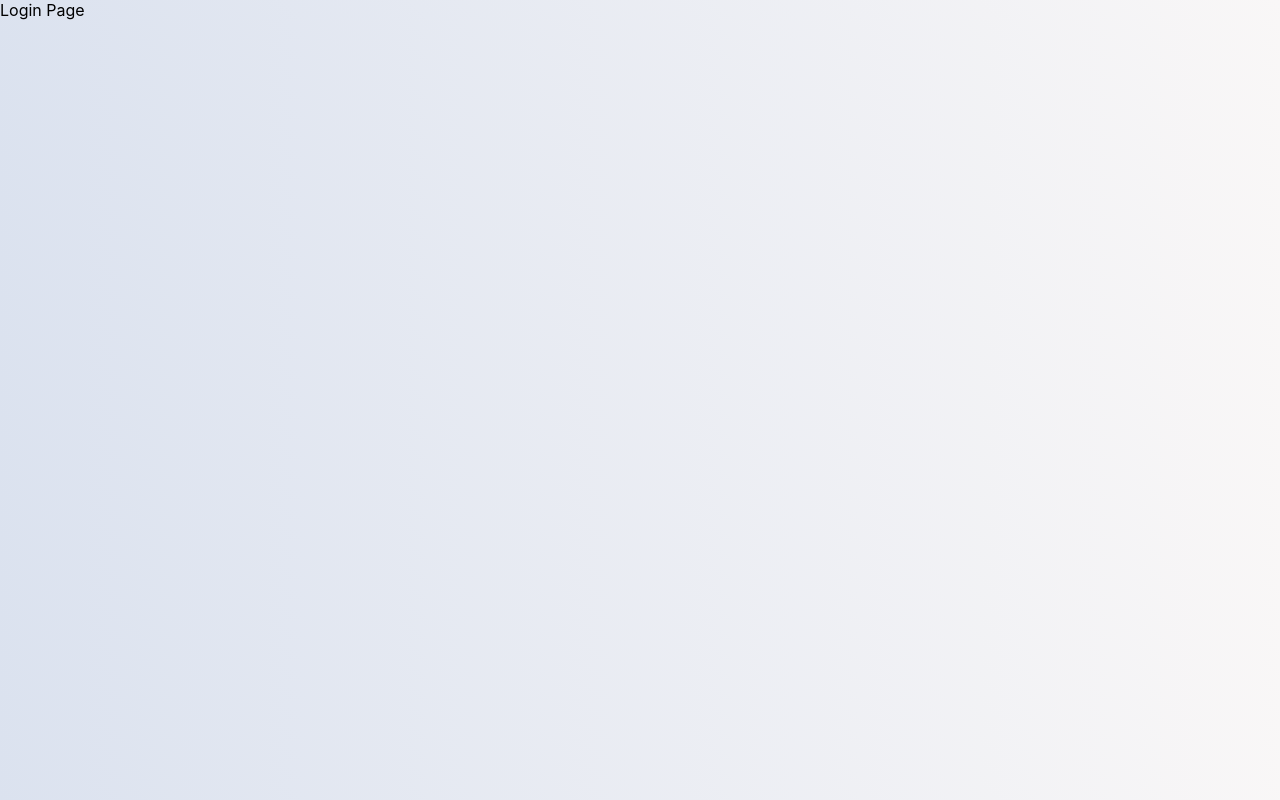
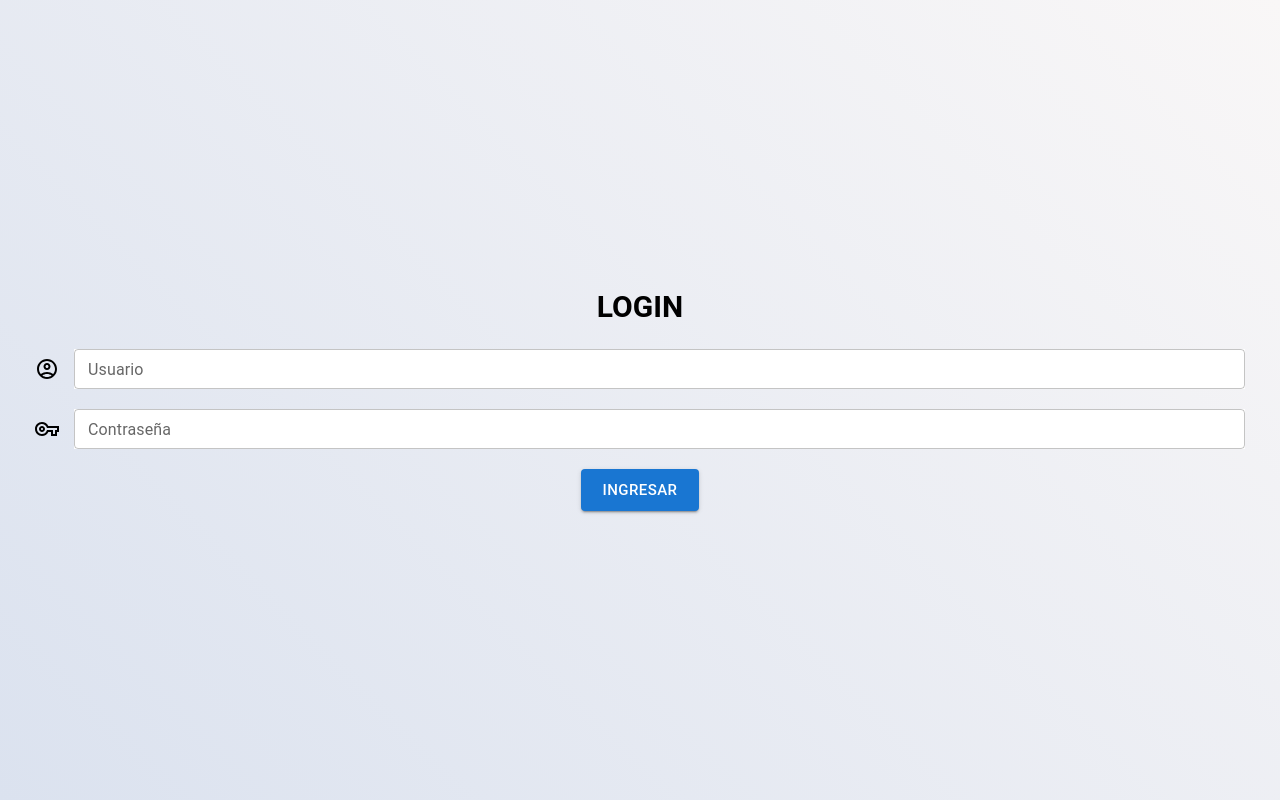
Before and after one commit to alexbalieiro/cabin-reservation-manager, a Next.js app: page /login in a window 1280 px wide. Built offline with nearby package versions, Linux system fonts and the light colour scheme.

Commit message:
Login component added to LoginPage

```diff
--- /dev/null
+++ b/pages/login/index.module.css
@@ -0,0 +1,9 @@
+.container {
+  min-height: 100vh;
+  display: flex;
+  flex-direction: column;
+  align-items: center;
+  justify-content: center;
+  font-family: Roboto, sans-serif;
+  padding: 35px;
+}
--- a/pages/login/index.tsx
+++ b/pages/login/index.tsx
@@ -1,5 +1,12 @@
+import style from "../login/index.module.css";
+import Login from "../../components/login/index";
+
 const LoginPage = () => {
-  return <div>Login Page</div>;
+  return (
+    <div className={style.container}>
+      <Login />
+    </div>
+  );
 };
 
 export default LoginPage;
```
